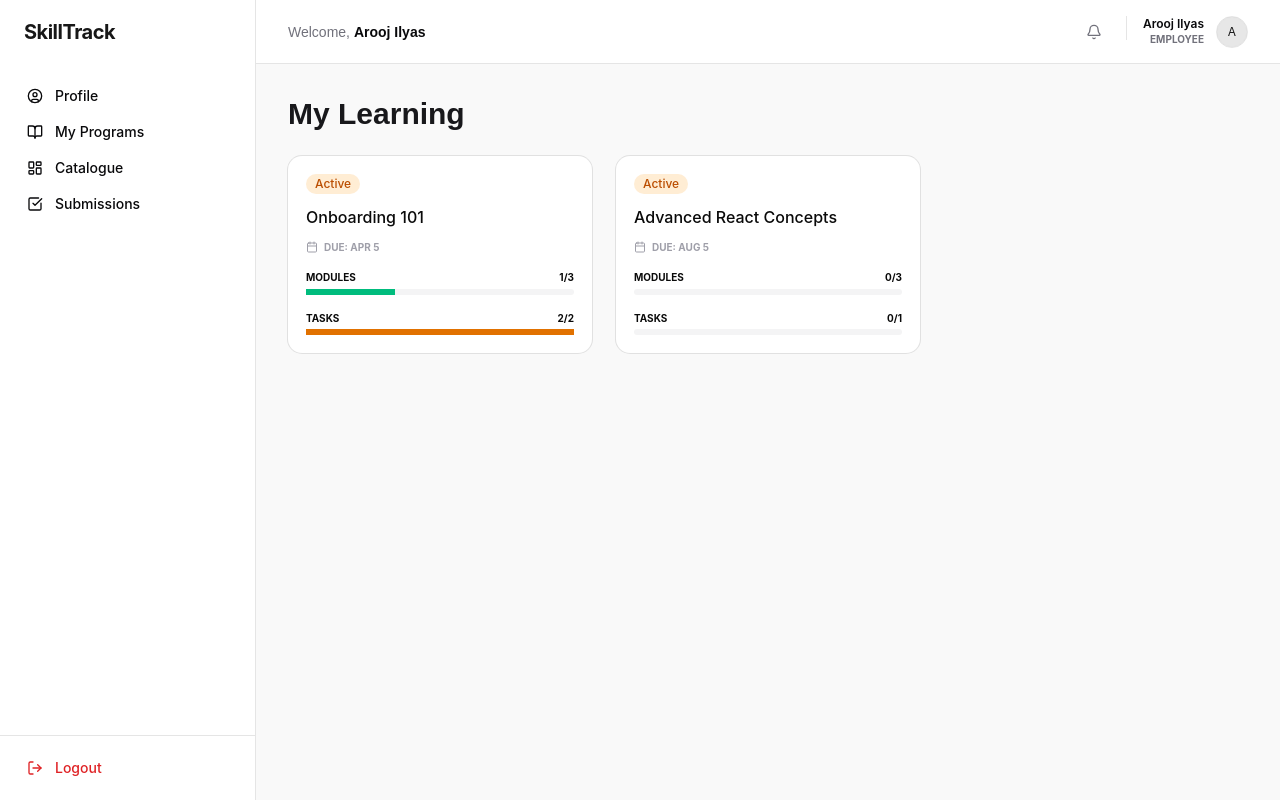
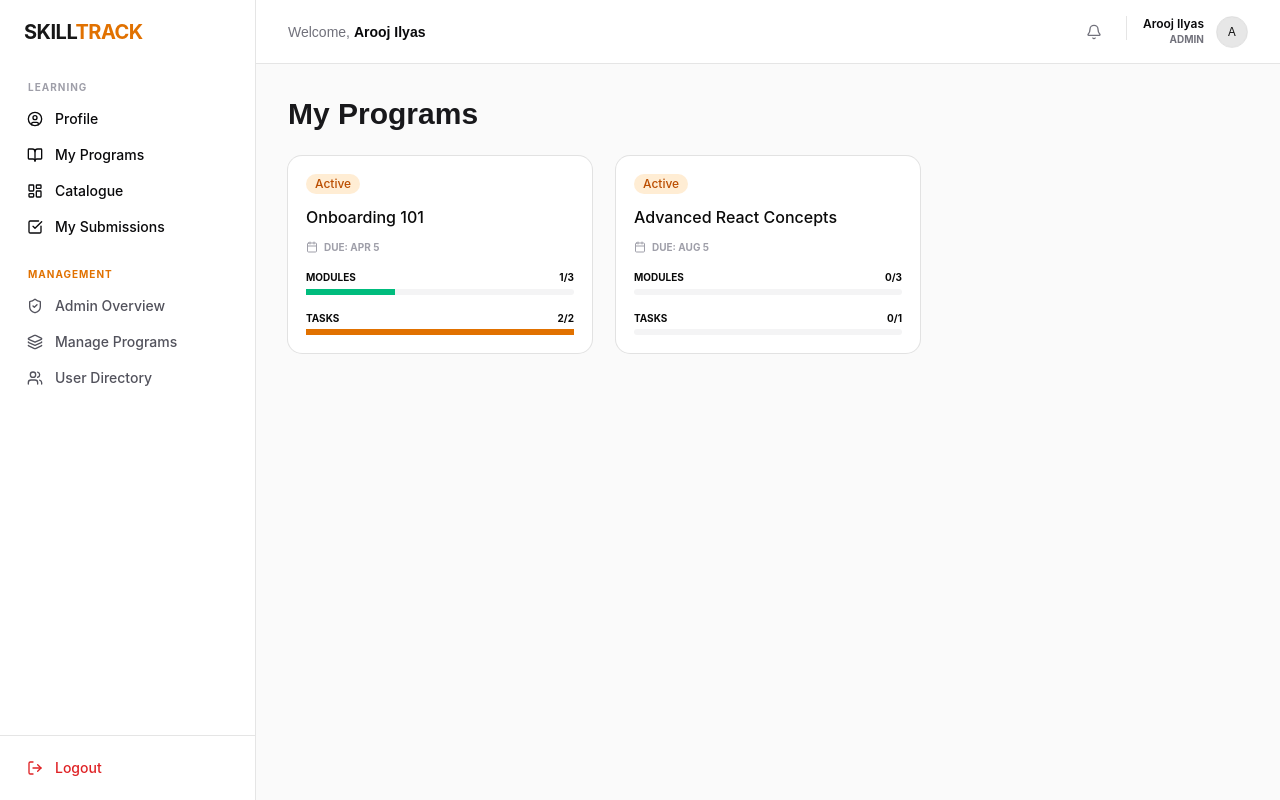
Before and after one commit to arooj-ilyas/skill-track-frontend, a Next.js app: page /programs in a window 1280 px wide. Built offline with nearby package versions, Linux system fonts and the light colour scheme.

Commit message:
ADDED extra sidebar functionalities for admin

```diff
--- a/app/(dashboard)/layout.tsx
+++ b/app/(dashboard)/layout.tsx
@@ -7,6 +7,9 @@ import {
   UserCircle,
   LogOut,
   Bell,
+  ShieldCheck,
+  Layers,
+  Users,
 } from "lucide-react";
 import { Button } from "@/components/ui/button";
 import { Avatar, AvatarFallback } from "@/components/ui/avatar";
@@ -17,20 +20,28 @@ export default function DashboardLayout({
 }: {
   children: React.ReactNode;
 }) {
+  const isAdmin = MOCK_USER.role === "ADMIN";
+
   return (
     <div className="flex h-screen w-full bg-zinc-50/50">
-      {/* Sidebar - Remains visible for everyone but links change */}
+      {/* Sidebar */}
       <aside className="hidden w-64 flex-col border-r bg-white md:flex">
         <div className="flex h-16 items-center px-6">
           <Link
-            href="/dashboard"
-            className="font-bold text-xl tracking-tight text-primary"
+            href="/"
+            className="font-bold text-xl tracking-tight text-primary uppercase"
           >
-            SkillTrack
+            Skill<span className="text-amber-600">Track</span>
           </Link>
         </div>
 
-        <nav className="flex-1 px-4 py-4 space-y-1">
+        <nav className="flex-1 px-4 py-4 space-y-6">
+          {/* Section: Learning (Visible to Everyone) */}
+          <div>
+            <p className="px-3 mb-2 text-[10px] font-bold uppercase tracking-widest text-zinc-400">
+              Learning
+            </p>
+            <div className="space-y-1">
               <Button
                 asChild
                 variant="ghost"
@@ -40,7 +51,6 @@ export default function DashboardLayout({
                   <UserCircle size={18} /> Profile
                 </Link>
               </Button>
-
               <Button
                 asChild
                 variant="ghost"
@@ -50,7 +60,6 @@ export default function DashboardLayout({
                   <BookOpen size={18} /> My Programs
                 </Link>
               </Button>
-
               <Button
                 asChild
                 variant="ghost"
@@ -60,25 +69,62 @@ export default function DashboardLayout({
                   <LayoutDashboard size={18} /> Catalogue
                 </Link>
               </Button>
-
-          <>
               <Button
                 asChild
                 variant="ghost"
                 className="w-full justify-start gap-3"
               >
                 <Link href="/submissions">
-                <CheckSquare size={18} /> Submissions
+                  <CheckSquare size={18} /> My Submissions
                 </Link>
               </Button>
-          </>
+            </div>
+          </div>
+
+          {/* Section: Management (Visible only to Admin) */}
+          {isAdmin && (
+            <div>
+              <p className="px-3 mb-2 text-[10px] font-bold uppercase tracking-widest text-amber-600">
+                Management
+              </p>
+              <div className="space-y-1">
+                <Button
+                  asChild
+                  variant="ghost"
+                  className="w-full justify-start gap-3 text-zinc-600"
+                >
+                  <Link href="/admin">
+                    <ShieldCheck size={18} /> Admin Overview
+                  </Link>
+                </Button>
+                <Button
+                  asChild
+                  variant="ghost"
+                  className="w-full justify-start gap-3 text-zinc-600"
+                >
+                  <Link href="/admin/programs">
+                    <Layers size={18} /> Manage Programs
+                  </Link>
+                </Button>
+                <Button
+                  asChild
+                  variant="ghost"
+                  className="w-full justify-start gap-3 text-zinc-600"
+                >
+                  <Link href="/admin/users">
+                    <Users size={18} /> User Directory
+                  </Link>
+                </Button>
+              </div>
+            </div>
+          )}
         </nav>
 
         <div className="p-4 border-t">
           <Button
             asChild
             variant="ghost"
-            className="w-full justify-start gap-3 text-destructive"
+            className="w-full justify-start gap-3 text-destructive hover:bg-destructive/10"
           >
             <Link href="/login">
               <LogOut size={18} /> Logout
@@ -89,8 +135,8 @@ export default function DashboardLayout({
 
       {/* Main Content Area */}
       <div className="flex flex-1 flex-col overflow-hidden">
-        {/* TOP NAVBAR - Always rendered */}
-        <header className="flex h-16 items-center justify-between border-b bg-white px-8">
+        {/* TOP NAVBAR */}
+        <header className="flex h-16 items-center justify-between border-b bg-white px-8 shrink-0">
           <h1 className="text-sm font-medium text-zinc-500">
             Welcome,{" "}
             <span className="text-zinc-950 font-bold">{MOCK_USER.name}</span>
@@ -117,7 +163,9 @@ export default function DashboardLayout({
           </div>
         </header>
 
-        <main className="flex-1 overflow-y-auto p-8">{children}</main>
+        <main className="flex-1 overflow-y-auto bg-zinc-50/30 p-8">
+          <div className="max-w-7xl mx-auto">{children}</div>
+        </main>
       </div>
     </div>
   );
--- a/app/(dashboard)/programs/page.tsx
+++ b/app/(dashboard)/programs/page.tsx
@@ -20,7 +20,7 @@ export default function DashboardPage() {
 
   return (
     <div className="space-y-6">
-      <h1 className="text-3xl font-bold text-zinc-900">My Learning</h1>
+      <h1 className="text-3xl font-bold text-zinc-900">My Programs</h1>
       <div className="grid gap-6 md:grid-cols-2 lg:grid-cols-3">
         {myPrograms.map((program) => {
           const { modulePercent, taskPercent, isFullyComplete, stats } =
--- a/app/login/page.tsx
+++ b/app/login/page.tsx
@@ -21,7 +21,7 @@ export default function LoginPage() {
             <label className="text-sm font-medium">Password</label>
             <Input placeholder="••••••••" type="password" />
           </div>
-          <Link href="/dashboard" className="w-full">
+          <Link href="/programs" className="w-full">
             <Button className="w-full mt-2">Sign In</Button>
           </Link>
         </CardContent>
--- a/lib/mockData.tsx
+++ b/lib/mockData.tsx
@@ -6,7 +6,7 @@ export const MOCK_USER = {
   id: "u1",
   name: "Arooj Ilyas",
   email: "arooj@utoronto.ca",
-  role: "EMPLOYEE" as Role,
+  role: "ADMIN" as Role,
   orgId: "org1",
 };
 
```
Lines whose indentation alone changed are shown as unchanged.
